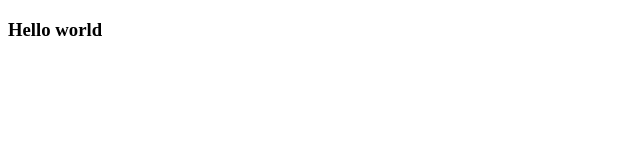
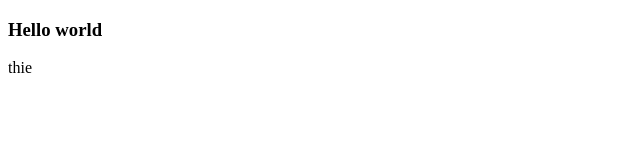
Before and after one commit to Attar-Salah/FIRST_PROJECT, a plain HTML site: page index.html in a window 1280 px wide. Shown: the full height of the page, 0-640 px from the left. Drawn offline with Linux system fonts and the light colour scheme.

Commit message:
the index.html file has been modified

```diff
--- a/index.html
+++ b/index.html
@@ -8,5 +8,6 @@
 	</head>
 	<body>
 		<h3>Hello world</h3>
+		thie
 	</body>
 </html>
```
